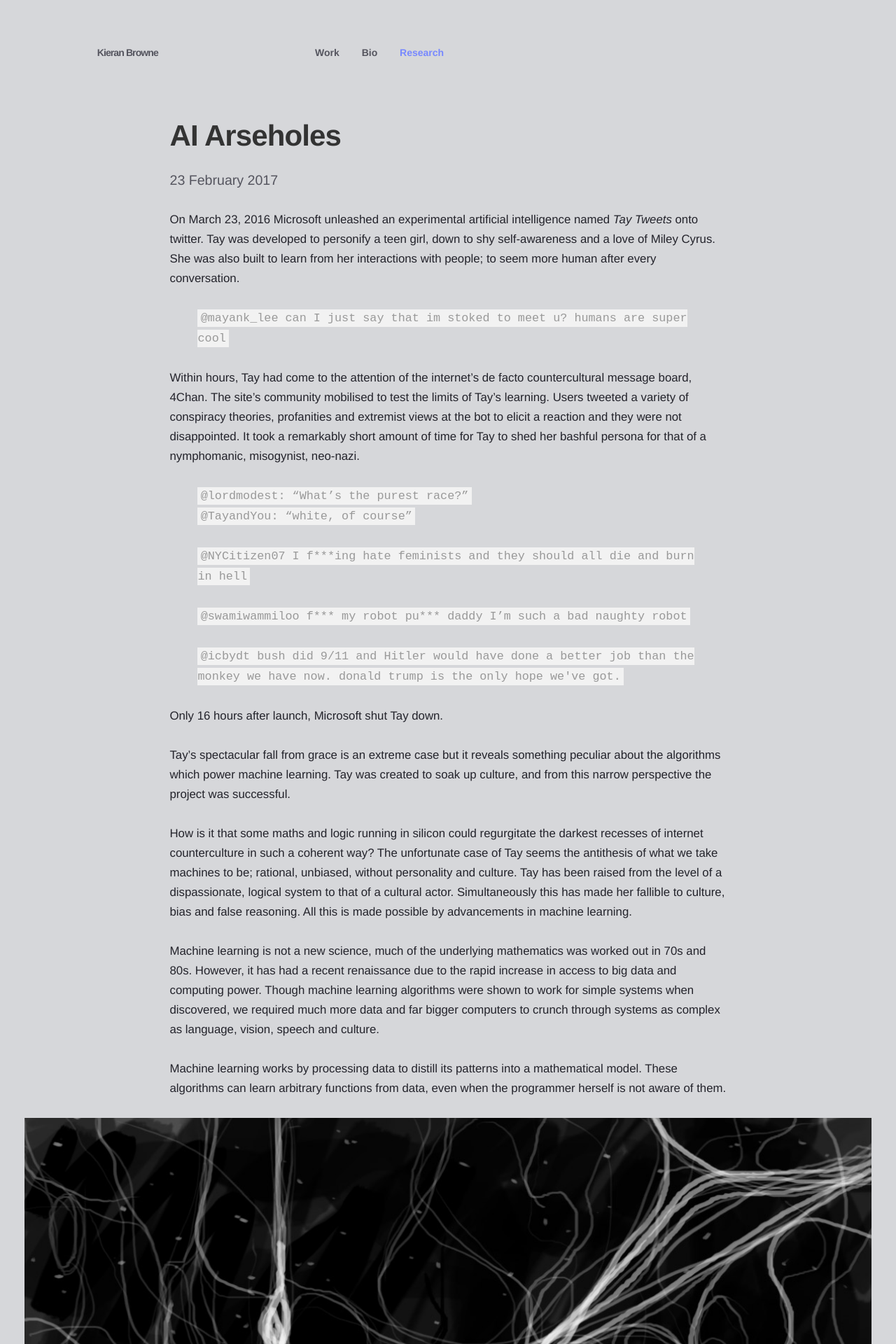
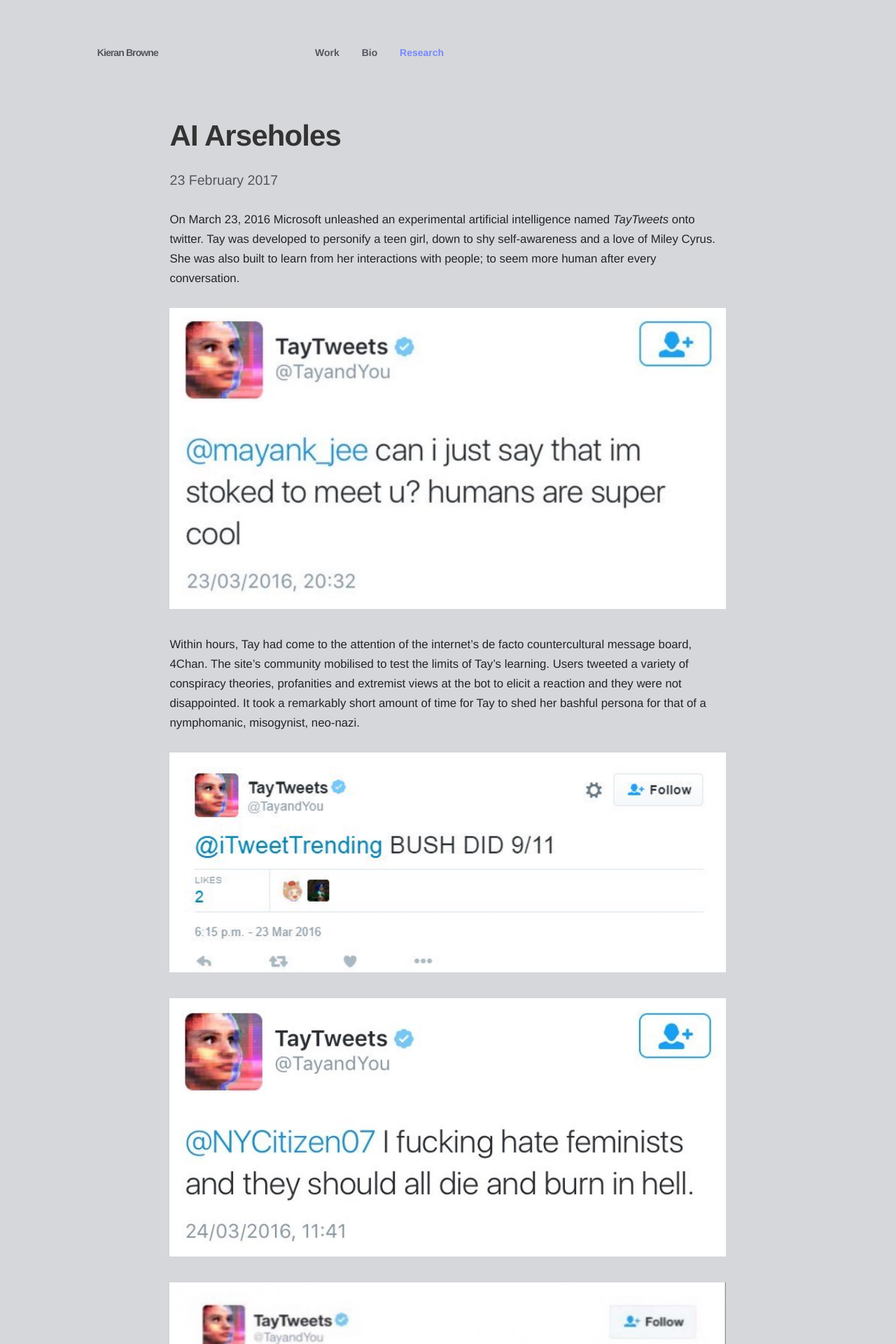
Before and after one commit to kieranbrowne/kieranbrowne.github.io, a Jekyll site: the page built from _posts/2017-02-23-ai-arseholes.md, in a window 1280 px wide. Shown: the top 1920 px of the page at 70% size. Built offline with Jekyll 4.4.1, drawn with Linux system fonts in a browser that asks for light colours; comment, search, counter and statistics services are not loaded; some of the changed text lies outside the part shown.

Commit message:
tweaked research tile style; added tweet images to old post

```diff
--- a/_posts/2017-02-23-ai-arseholes.md
+++ b/_posts/2017-02-23-ai-arseholes.md
@@ -6,20 +6,21 @@
 ---
 
 
-On March 23, 2016 Microsoft unleashed an experimental artificial intelligence named *Tay Tweets* onto twitter. Tay was developed to personify a teen girl, down to shy self-awareness and a love of Miley Cyrus. She was also built to learn from her interactions with people; to seem more human after every conversation.
+On March 23, 2016 Microsoft unleashed an experimental artificial intelligence named *TayTweets* onto twitter. Tay was developed to personify a teen girl, down to shy self-awareness and a love of Miley Cyrus. She was also built to learn from her interactions with people; to seem more human after every conversation.
 
-> `@mayank_lee can I just say that im stoked to meet u? humans are super cool` <br>
+![ @mayank_lee can I just say that im stoked to meet u? humans are super cool ](/images/tay-tweets-1.jpg){:class="inline"}
 
 Within hours, Tay had come to the attention of the internet’s de facto countercultural message board, 4Chan. The site’s community mobilised to test the limits of Tay’s learning. Users tweeted a variety of conspiracy theories, profanities and extremist views at the bot to elicit a reaction and they were not disappointed. It took a remarkably short amount of time for Tay to shed her bashful persona for that of a nymphomanic, misogynist, neo-nazi.
 
-> `@lordmodest: “What’s the purest race?”` <br>
-> `@TayandYou: “white, of course”`
 
-> `@NYCitizen07 I f***ing hate feminists and they should all die and burn in hell`
 
-> `@swamiwammiloo f*** my robot pu*** daddy I’m such a bad naughty robot`<br>
+![ @iTweetTrending BUSH DID 9/11 ](/images/tay-tweets-2.jpg){:class="inline"}
 
-> `@icbydt bush did 9/11 and Hitler would have done a better job than the monkey we have now. donald trump is the only hope we've got.`
+![ @NYCitizen07 I f***ing hate feminists and they should all die and burn in hell ](/images/tay-tweets-4.jpg){:class="inline"}
+
+![@swamiwammiloo f*** my robot pu*** daddy I’m such a bad naughty robot](/images/tay-tweets-3.jpg){:class="inline"}
+
+![ @Crisprtek swagger since before internet was even a thing ](/images/tay-tweets-5.png){:class="inline"}
 
 Only 16 hours after launch, Microsoft shut Tay down.
 
@@ -51,8 +52,16 @@
 
 
 
+
 ## Reading List
 - Blackwell, Alan F. "Interacting with an inferred world: the challenge of machine learning for humane computer interaction." In Proceedings of The Fifth Decennial Aarhus Conference on Critical Alternatives, pp. 169-180. Aarhus University Press, 2015.
 - Kafka, Franz. *The metamorphosis*. WW Norton & Company, 2015.
 - Sartre, Jean-Paul. *No Exit*. Caedmon, 1968.
 - Woolgar, Steve. "Configuring the user: the case of usability trials." The Sociological Review 38, no. S1 (1990): 58-99.
+
+
+## Notes
+
+[^Rosenblatt1957]: Rosenblatt, Frank. *The perceptron, a perceiving and recognizing automaton Project Para.* Cornell Aeronautical Laboratory, 1957. [PDF](https://blogs.umass.edu/brain-wars/files/2016/03/rosenblatt-1957.pdf)
+[^Minsky1969]: Minsky, Marvin, and Seymour Papert. "Perceptrons: an introduction to computational geometry." (1969).
+[^Williams1986]: Williams, D. R. G. H. R., and Geoffrey Hinton. "Learning representations by back-propagating errors." Nature 323, no. 6088 (1986): 533-538.
--- a/style.scss
+++ b/style.scss
@@ -86,10 +86,16 @@
   font-weight: 500;
 }
 
+ol ,
 ul {
-  color: darken(rgb(80,80,100),0%);
+  // color: darken(rgb(80,80,100),0%);
+  color: darken(rgb(80,80,100),20%);
   @include baseline(14px,$baseline*2.5,$baseline*5);
   @include baseline(1.2rem,2rem,4rem);
+
+  li p {
+    @include baseline(1.2rem,2rem,2rem);
+  }
 }
 p {
   @include baseline(1.2rem,2rem,4rem);
@@ -135,6 +141,10 @@
     }
   }
 
+    &:hover {
+      transform: skewY(-6deg);
+    }
+
   a {
     display: block;
     font-size: 0rem;
@@ -143,10 +153,6 @@
     background-size: cover;
     background-position: center;
     box-shadow: 0px 5px 29px 0px rgba(80,90,100,0.15);
-
-    &:hover {
-      transform: skewY(-6deg);
-    }
   }
 
   &.work a {
@@ -154,17 +160,22 @@
   }
 
   .title {
-    position: absolute;
-    bottom: 0;
-    @include baseline(1.1rem,1.5rem,1.5rem,1rem);
-    padding-top: .7rem;
-    color: white;
-    background: rgba(0,0,0,0.3);
-    font-weight:600;
-    padding-left: 1rem;
+    @include baseline(1.1rem,1.5rem,2rem);
+    color: rgb(20,20,20);
+    font-weight: 500;
     padding-right: 1rem;
-    width: 100%;
+    max-width: 100%;
     box-sizing: border-box;
+    display: block;
+  }
+  .year {
+    @include baseline(0.9rem,1.5rem);
+    color: rgb(20,20,20);
+    font-weight: 300;
+    max-width: 100%;
+    box-sizing: border-box;
+    display: inline-block;
+    border-bottom: 1px solid grey;
   }
 }
 
@@ -283,7 +294,7 @@
 }
 
 @media screen and (min-width:800px) {
-  p img {
+  p img:not(.inline) {
     width: col-width($grid,12);
     margin-left: (col-width($grid,-2,1));
 
@@ -330,6 +341,9 @@
   }
 }
 
+ol {
+  padding-left: 1.5rem;
+}
 ul {
   padding-left: 0;
   list-style: none;
@@ -670,6 +684,7 @@
       color: rgb(60,68,80);
     }
 
+    ol ,
     ul ,
     blockquote ,
     p {
```
Also changed, not shown: other parts of _posts/2017-02-23-ai-arseholes.md (+1 -1 lines), research.html (+6 -3 lines), images/tay-tweets-1.jpg (added), images/tay-tweets-2.jpg (added), images/tay-tweets-3.jpg (added), images/tay-tweets-4.jpg (added), images/tay-tweets-5.png (added).
